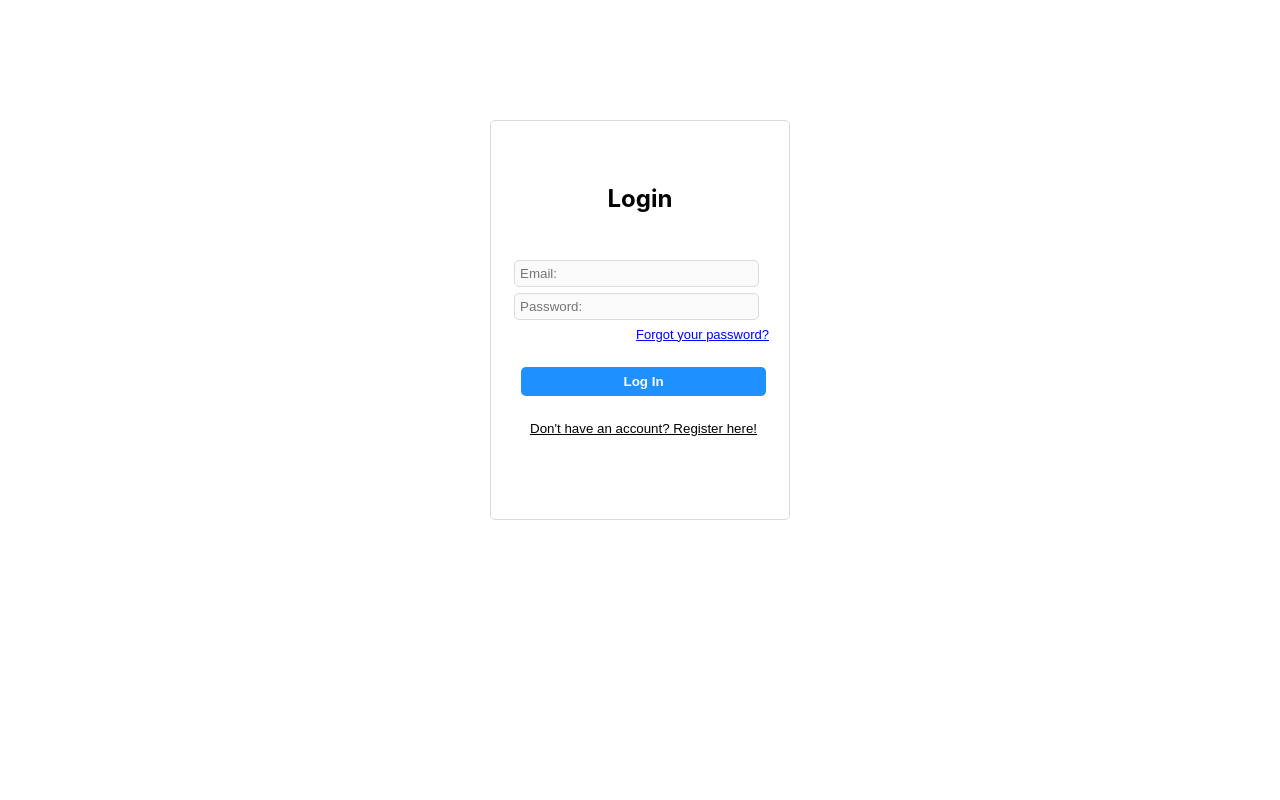
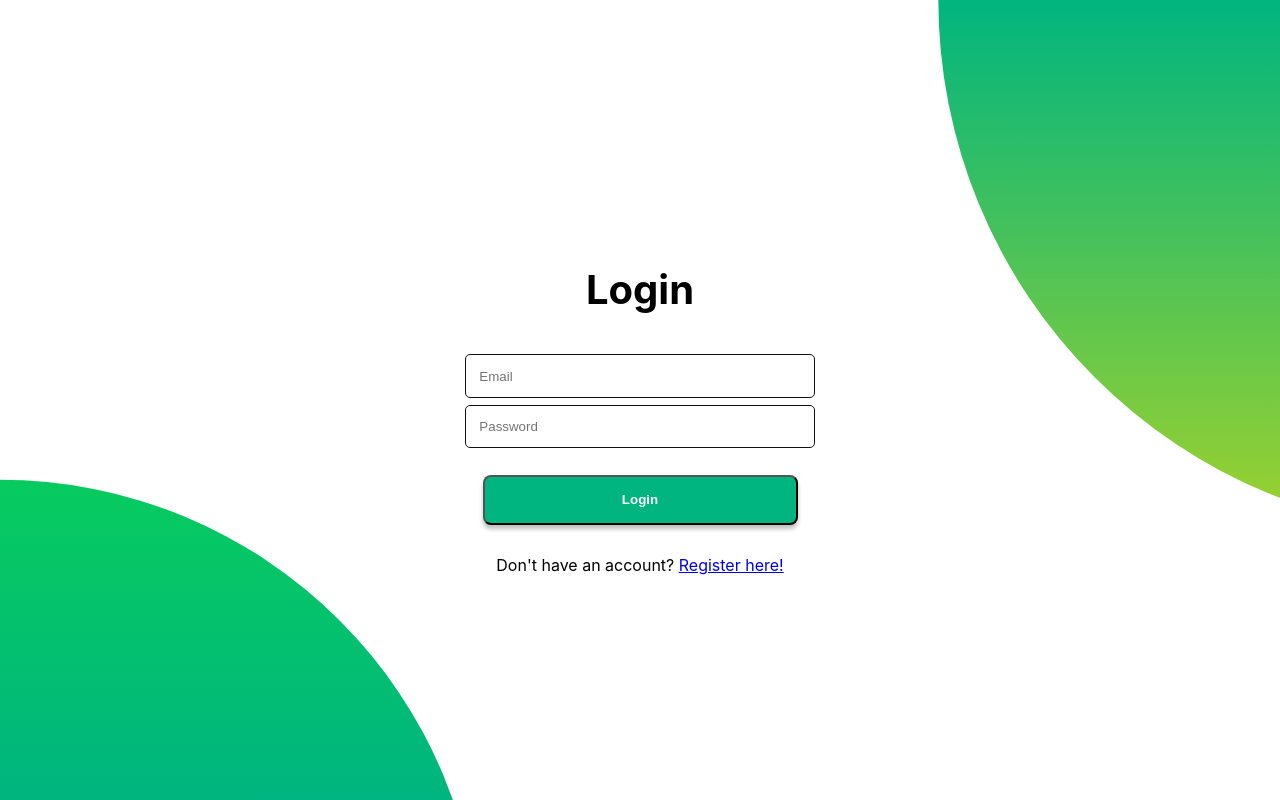
Before and after one commit to muhsin7/spending-tracker, a React (Create React App) app in the folder client/: page /login in a window 1280 px wide. Built offline with nearby package versions, Linux system fonts and the light colour scheme.

Commit message:
Clean up UI of register and login pages

```diff
--- a/client/src/pages/Login.js
+++ b/client/src/pages/Login.js
@@ -1,82 +1,90 @@
 import React from "react";
-import { Navigate, useNavigate } from "react-router-dom";
+import { Link, Navigate, useNavigate } from "react-router-dom";
 import { useState } from "react";
 import axios from "axios";
 import { useToken } from "../authentication/useToken";
 
 function Login() {
-
   const [token, setToken] = useToken();
-    const [errorMessage, setErrorMessage] = useState('')
+  const [errorMessage, setErrorMessage] = useState("");
   const [goToRegister, setGoToRegister] = React.useState(false);
-    const [emailValue, setEmailValue] = useState('');
-    const [passwordValue, setPasswordValue] = useState('');
+  const [emailValue, setEmailValue] = useState("");
+  const [passwordValue, setPasswordValue] = useState("");
   const navigate = useNavigate();
 
-
-    if(goToRegister){
-        return<Navigate to="/register"/>;
+  if (goToRegister) {
+    return <Navigate to="/register" />;
   }
-
 
   const handleValidation = () => {
     let formIsValid = true;
-        const regex = /^(([^<>()[\]\.,;:\s@\"]+(\.[^<>()[\]\.,;:\s@\"]+)*)|(\".+\"))@(([^<>()[\]\.,;:\s@\"]+\.)+[^<>()[\]\.,;:\s@\"]{2,})$/i;
-        if(regex.test(this.state.email) === false){
+    const regex =
+      /^(([^<>()[\]\.,;:\s@\"]+(\.[^<>()[\]\.,;:\s@\"]+)*)|(\".+\"))@(([^<>()[\]\.,;:\s@\"]+\.)+[^<>()[\]\.,;:\s@\"]{2,})$/i;
+    if (regex.test(this.state.email) === false) {
       formIsValid = false;
       setErrorMessage("Please enter a valid email.");
     }
     return formIsValid;
   };
 
-
   const onLoginClicked = async (e) => {
     e.preventDefault();
     if (handleValidation) {
-            const response = await axios.post('/api/user/login', {
+      const response = await axios.post("/api/user/login", {
         email: emailValue,
         password: passwordValue,
       });
 
-            const {token} = response.data;
+      const { token } = response.data;
       setToken(token);
 
-            navigate('/dashboard');
+      navigate("/dashboard");
     }
+  };
+
+  {
+    /* // <div className="div-login"> */
   }
+  return (
+    <main className="registerPage">
+      <section className="form">
+        <h1 className="form-header">Login</h1>
 
-    return(
-        <div className="div-login">
-            <h2 className="loginTitle">Login</h2>
-            {errorMessage && <div className="loginErrorMessage">{errorMessage}</div>}
-            <div>
-                <form>
+        <div class="fieldset">
+          <form onSubmit={onLoginClicked}>
+            <div className="form-group">
               <input
-                        className="inputBoxLogin"
-                        value = {emailValue}
-                        onChange={e => setEmailValue(e.target.value)}
-                        type='email'
-                        name='email'
-                        placeholder="Email:" required/>
+                type="email"
+                className="form-control"
+                id="email"
+                name="email"
+                value={emailValue}
+                placeholder="Email"
+                onChange={(e) => setEmailValue(e.target.value)}
+                required
+              />
+            </div>
+            <div className="form-group">
               <input
-                        className="inputBoxLogin"
-                        value = {passwordValue}
-                        onChange={e => setPasswordValue(e.target.value)}
-                        type='password'
-                        name='password'
-                        placeholder="Password:" required/>
-                    <button id="loginForgotPassword">Forgot your password?</button>
-                    <button
-                        onClick={onLoginClicked}
-                        type="button" id="logInButton" >Log In</button>
-                    <button onClick={() => {
-                        setGoToRegister(true);
-                    }}
-                        id = "loginRegisterButton" >Don't have an account? Register here!</button>
+                type="password"
+                className="form-control"
+                id="password"
+                name="password"
+                value={passwordValue}
+                placeholder="Password"
+                onChange={(e) => setPasswordValue(e.target.value)}
+                required
+              />
+            </div>
+            <button type="submit" className="btn">
+              Login
+            </button>
+            Don't have an account? <Link to="/register">Register here!</Link>
           </form>
         </div>
-        </div>
-    )
+      </section>
+    </main>
+  );
 }
 
 export default Login;
--- a/client/src/pages/Register.js
+++ b/client/src/pages/Register.js
@@ -1,6 +1,5 @@
 import {useState} from "react"
 import { Link } from 'react-router-dom';
-import "./register.css"
 import { useNavigate } from "react-router-dom";
 import axios from "axios";
 import { useToken } from "../authentication/useToken";
@@ -60,9 +59,9 @@ export default function Register() {
     return (
       <main className="registerPage">
         <section className='form'>
-          <h1>Create an account</h1>
+          <h1 className="form-header">Create an account</h1>
 
-          <fieldset>
+          <div class="fieldset">
             <form onSubmit={onSubmit}>
               <div className='form-group'>
                 <input
@@ -71,7 +70,7 @@ export default function Register() {
                   id='name'
                   name='name'
                   value={name}
-                  placeholder='Enter your name'
+                  placeholder='Name'
                   onChange={onChange}
                   required
                 />
@@ -83,7 +82,7 @@ export default function Register() {
                   id='email'
                   name='email'
                   value={email}
-                  placeholder='Enter your email'
+                  placeholder='Email'
                   onChange={onChange}
                   required
                 />
@@ -95,7 +94,7 @@ export default function Register() {
                   id='password'
                   name='password'
                   value={password}
-                  placeholder='Enter password'
+                  placeholder='Password'
                   onChange={onChange}
                   required
                 />
@@ -117,7 +116,7 @@ export default function Register() {
                 </button>
                 Already have an account? <Link to="/login">Log in</Link>
             </form>
-        </fieldset>
+        </div>
       </section>
     </main>
   )
--- a/client/src/styles/addCategory.css
+++ b/client/src/styles/addCategory.css
@@ -26,7 +26,6 @@
 
 
 .addCategoryTitle{
-    font-family: 'Karla', sans-serif;
     font-size: 3rem;
     font-weight: 750;
 }
--- a/client/src/pages/register.css
+++ b/client/src/styles/register.css
@@ -1,5 +1,4 @@
 /* body{
-    font-family: 'Karla', sans-serif;
     display: flex;
     justify-content: center;
     margin: 0;
@@ -32,45 +31,41 @@
 }
 
 .form{
-    background-color: #f5f7fb;
-    height: 620px;
-    width: 850px;
+    /* height: 620px;
+    width: 850px; */
     display: flex;
     flex-direction: column;
     align-items: center;
     text-align: center;
-    border-radius: 10px;
 }
 
-h1{
-    /* font-family: 'Karla', sans-serif; */
-    font-size: 3rem;
-    font-weight: 750;
-    /* margin-bottom: 100px; */
-}
 
 fieldset{
-    height: 400px;
-    width: 500px;
-    margin-bottom: 50px;
-    padding-top: 50px;
+    border-radius: 10px;
+    padding: 2em 2em 2em 2em;
     display: flex;
     flex-direction: column;
     justify-content: center;
     align-items: center;
+
 }
 
 .form-group input {
   width: 350px;
-  height: 35px;
-  text-indent: 10px;
-  border: 1px solid #e6e6e6;
+  /* height: 35px; */
+  /* text-indent: 10px; */
+  /* border: 0; */
+  border: 1px solid #121212;
   border-radius: 5px;
-  margin-bottom: 15px;
+  margin-bottom: 0.5em;
+  font-family: 'Poppins', sans-serif;
+  padding: 1em;
 }
 
-.form-group input:focus {
-    background-color: rgb(147, 231, 147);
+.form-group input:focus textarea:focus {
+    border: 1px solid #00B57F;
+    box-shadow: none;
+    /* background-color: rgb(147, 231, 147); */
 }
 
 .btn{
@@ -90,3 +85,9 @@ fieldset{
 .btn:hover{
     border-radius: 30px;
 }
+
+.form-header {
+    margin: 1em 0 1em 0;
+    font-size: 2.5rem;
+    font-weight: 750;
+}
--- a/client/src/styles/styles.css
+++ b/client/src/styles/styles.css
@@ -3,3 +3,4 @@
 @import url("paymentsPage.css");
 @import url("login.css");
 @import url("addCategory.css");
+@import url("register.css");
```
Lines whose indentation alone changed are shown as unchanged.
